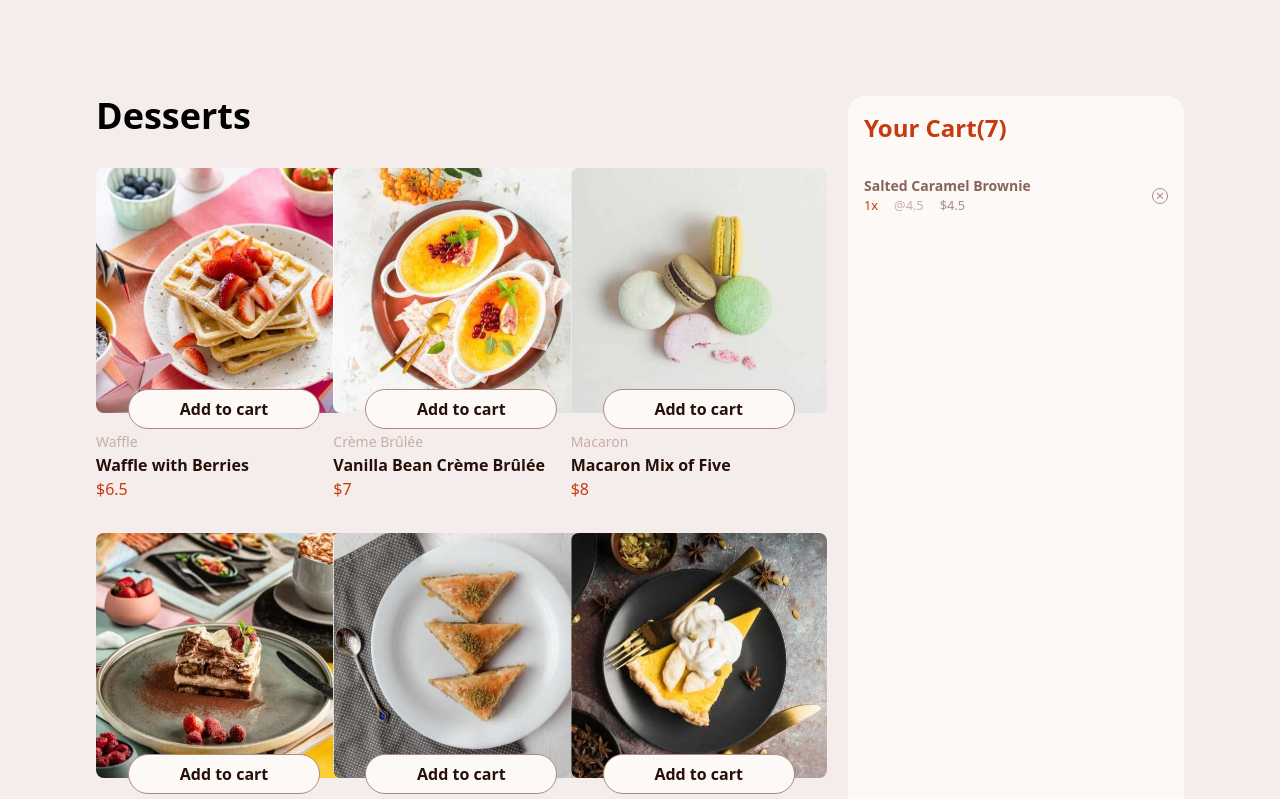
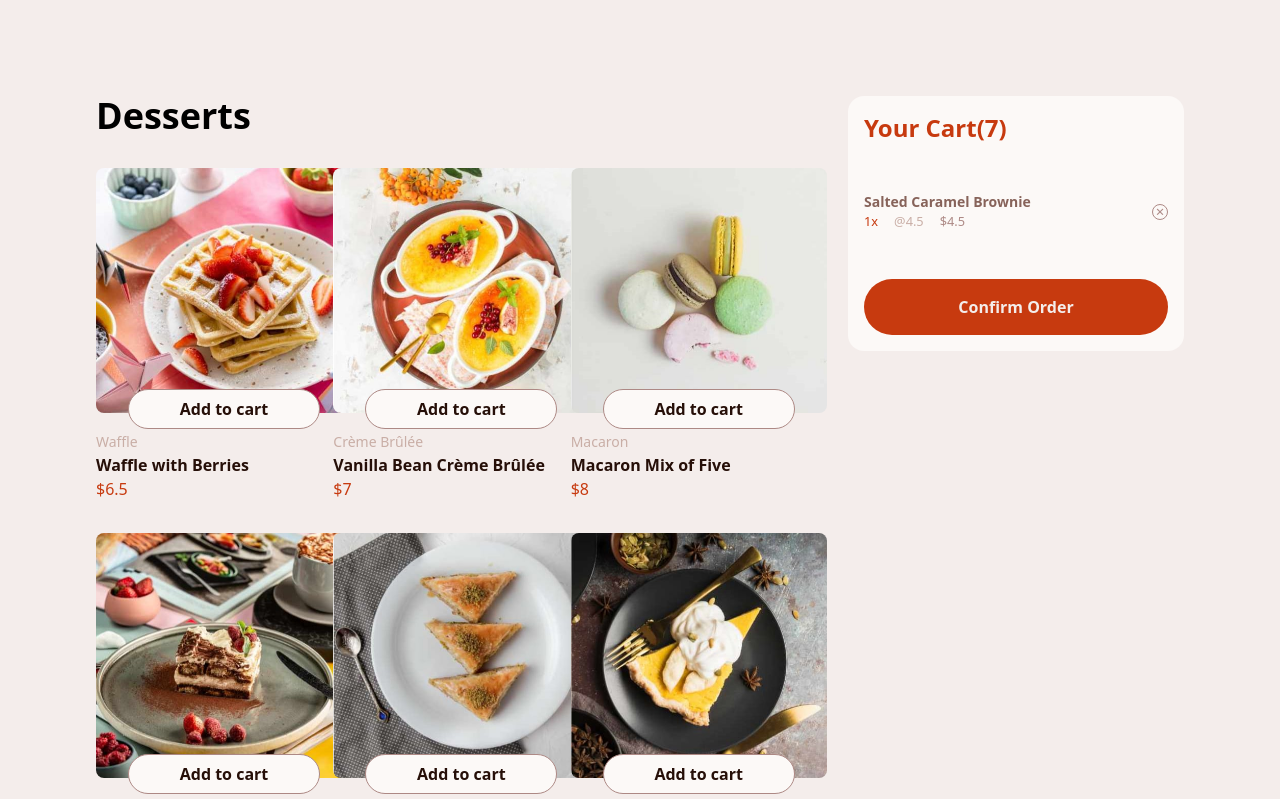
Before and after one commit to iammoein/dessert-app, a React (Vite) app: page / in a window 1280 px wide. Shown: the top 799 px of the page. Built offline with nearby package versions, Linux system fonts and the light colour scheme; data requests are answered from the project's data file.

Commit message:
feat: confirm button to cart

```diff
--- a/src/components/CartList.jsx
+++ b/src/components/CartList.jsx
@@ -4,20 +4,27 @@ export default function CardList() {
   const fakeCart = [
     {
       name: "Salted Caramel Brownie",
-      quantity:1,
+      quantity: 1,
       category: "Brownie",
       price: 4.5,
     },
   ];
   return (
-    <div className="col-span-1 bg-rose-50 p-4 rounded-2xl">
-      <h2 className="font-bold text-myRed text-2xl mb-8">Your Cart(7)</h2>
+    <div className=" flex flex-col gap-12 col-span-1 bg-rose-50 p-4 rounded-2xl self-start">
+      <h2 className="font-bold text-myRed text-2xl">Your Cart(7)</h2>
 
       <ul className="flex gap-2">
         {fakeCart.map((item) => (
           <CartItem item={item} />
         ))}
       </ul>
+
+      <button
+        className="w-full p-4 bg-myRed rounded-full text-rose-100 hover:bg-[hsl(14,86%,32%)]
+ hover:text-rose-50 cursor-pointer transition duration-200 font-bold"
+      >
+        Confirm Order
+      </button>
     </div>
   );
 }
```
